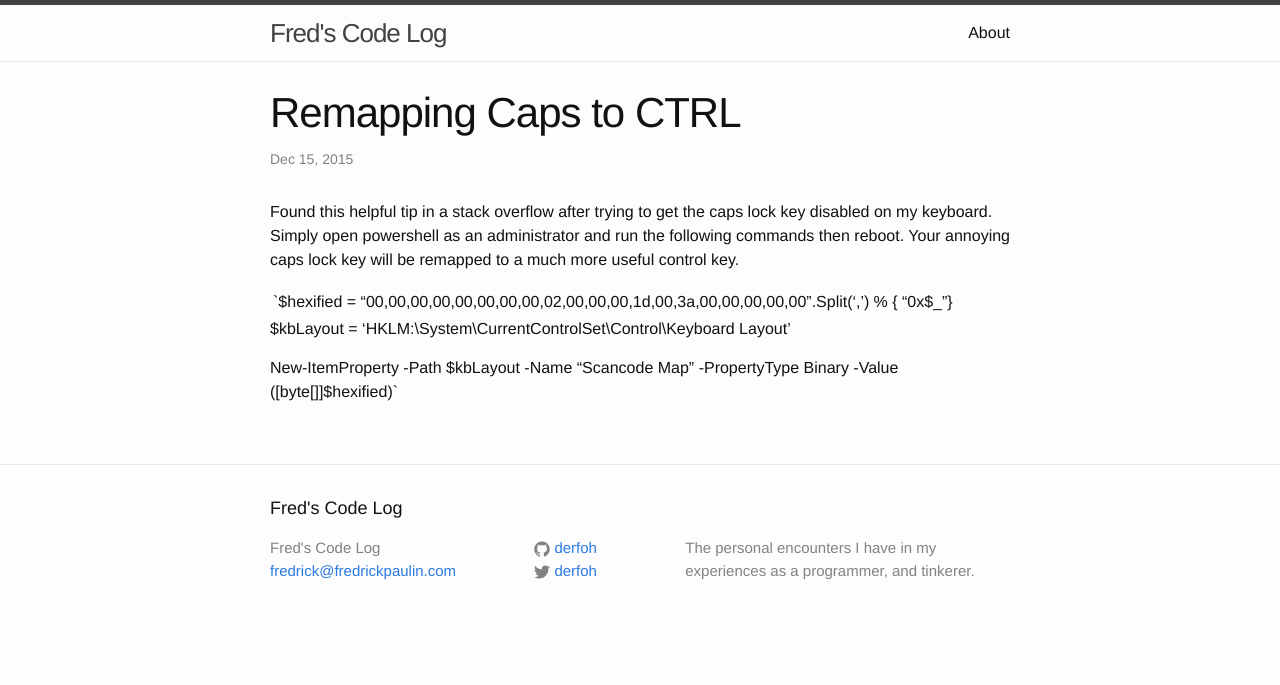
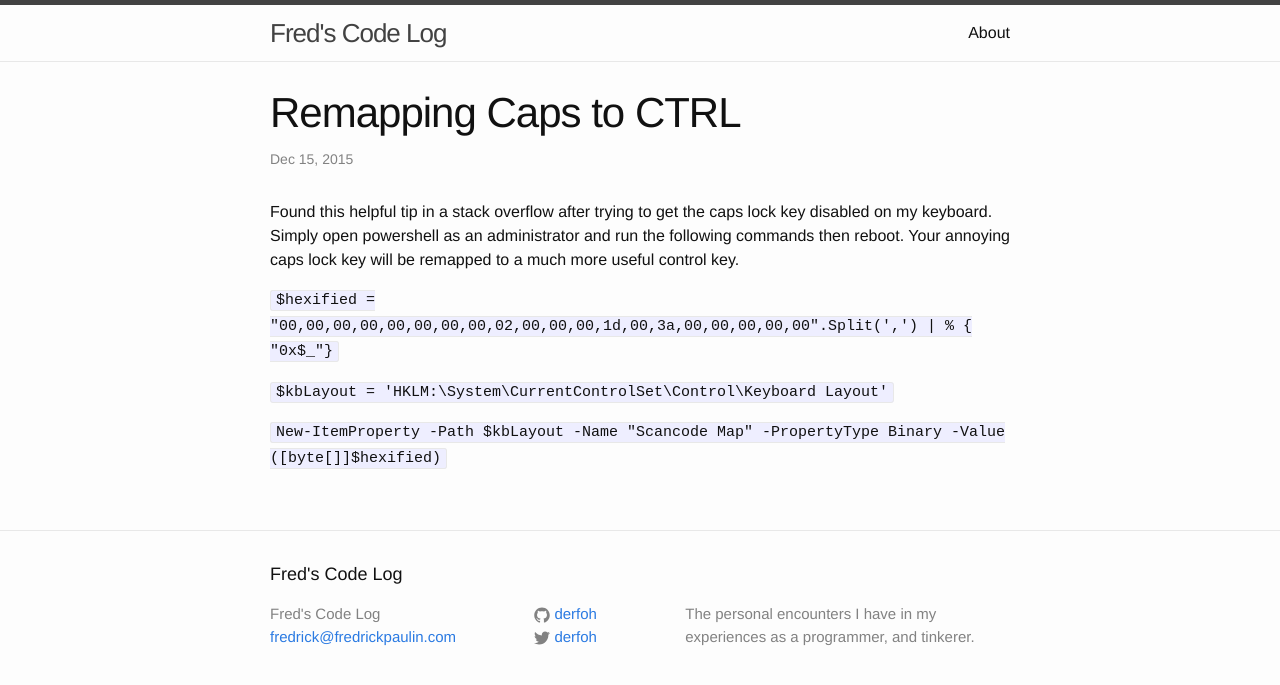
Before and after one commit to DerfOh/derfoh.github.io, a Jekyll site: the page built from _posts/2015-12-15-remapping-caps-to-ctrl.md, in a window 1280 px wide. Shown: the top 685 px of the page. Built offline with Jekyll 4.4.1, drawn with Linux system fonts in a browser that asks for light colours.

Commit message:
attempting fix for code snippet's markdown

```diff
--- a/_posts/2015-12-15-remapping-caps-to-ctrl.md
+++ b/_posts/2015-12-15-remapping-caps-to-ctrl.md
@@ -10,8 +10,8 @@ date: 2015-12-15 11:57:11
 Found this helpful tip in a stack overflow after trying to get the caps lock key disabled on my keyboard.
 Simply open powershell as an administrator and run the following commands then reboot. Your annoying caps lock key will be remapped to a much more useful control key.
 
-`$hexified = "00,00,00,00,00,00,00,00,02,00,00,00,1d,00,3a,00,00,00,00,00".Split(',') | % { "0x$_"}
+`$hexified = "00,00,00,00,00,00,00,00,02,00,00,00,1d,00,3a,00,00,00,00,00".Split(',') | % { "0x$_"}`
 
-$kbLayout = 'HKLM:\System\CurrentControlSet\Control\Keyboard Layout'
+`$kbLayout = 'HKLM:\System\CurrentControlSet\Control\Keyboard Layout'`
 
-New-ItemProperty -Path $kbLayout -Name "Scancode Map" -PropertyType Binary -Value ([byte[]]$hexified)`
+`New-ItemProperty -Path $kbLayout -Name "Scancode Map" -PropertyType Binary -Value ([byte[]]$hexified)`
```
